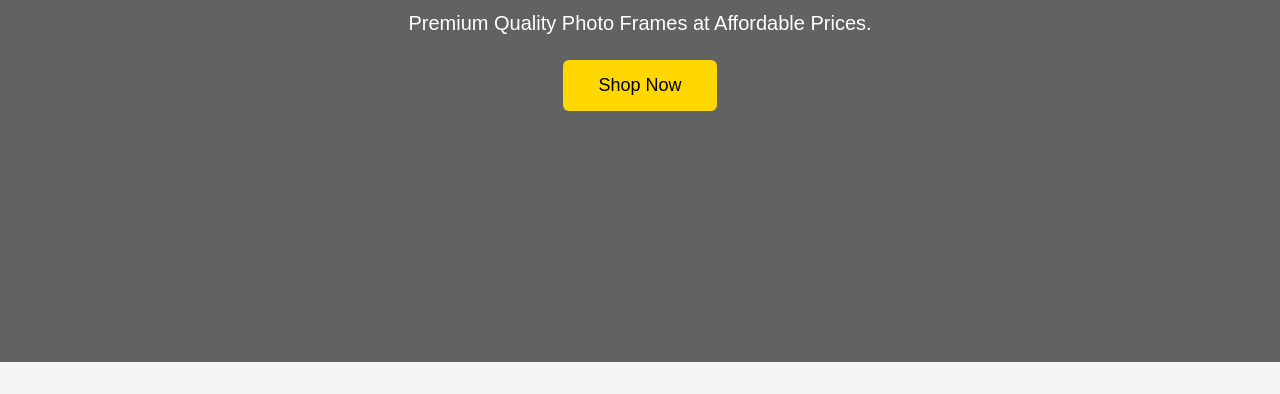
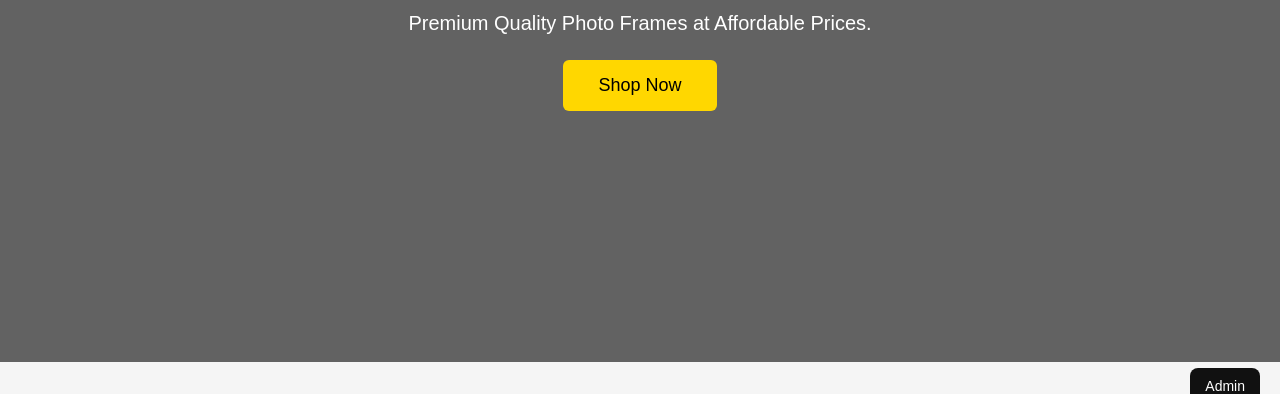
Before and after one commit to dineshh07/MP-FRAMES, a plain HTML site: page index.html in a window 1280 px wide. Shown: the part 376-770 px from the top of the page. Drawn offline with Linux system fonts and the light colour scheme; no server answers.

Commit message:
Update style.css

```diff
--- a/style.css
+++ b/style.css
@@ -280,12 +280,16 @@ nav{
     background:#c62828;
 }
 .admin-link{
+    position: fixed;
+    bottom: 20px;
+    right: 20px;
     background: #111;
     color: white;
-    padding: 8px 15px;
+    padding: 10px 15px;
     border-radius: 8px;
     text-decoration: none;
-    font-size: 15px;
+    font-size: 14px;
+    z-index: 99999;
 }
 
 .admin-link:hover{
```
